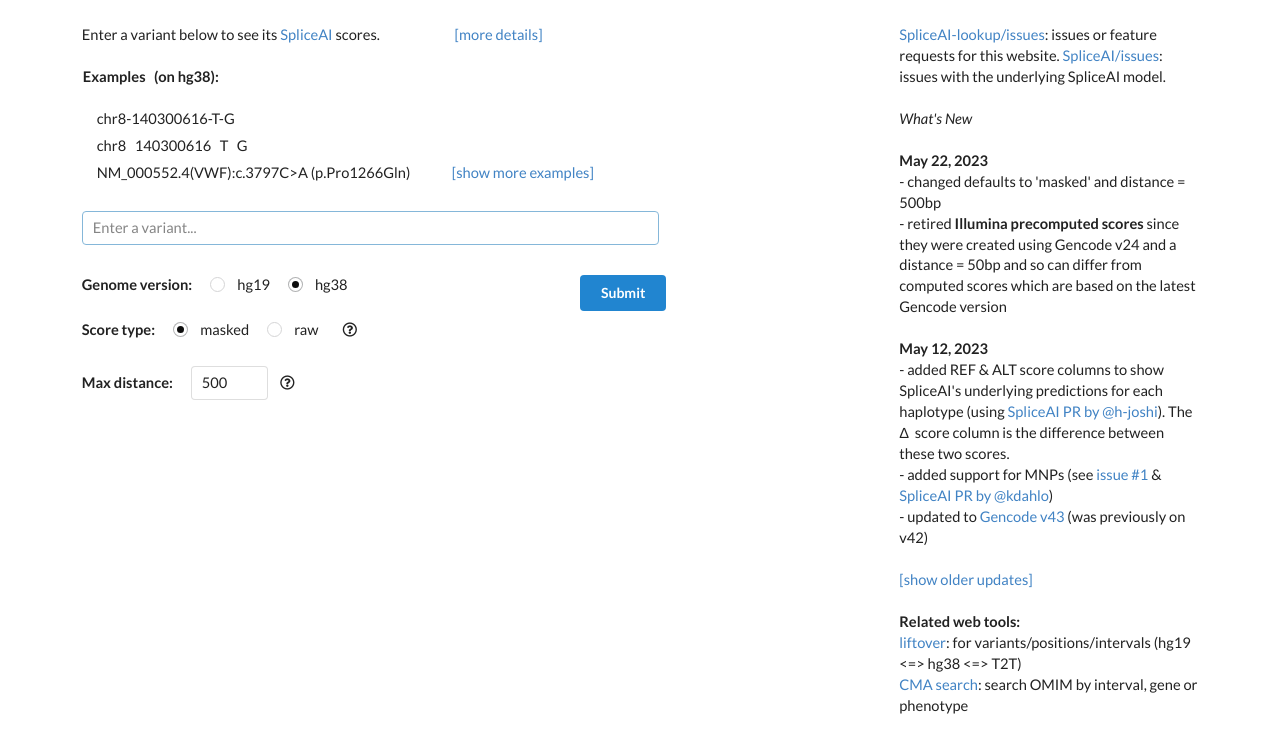
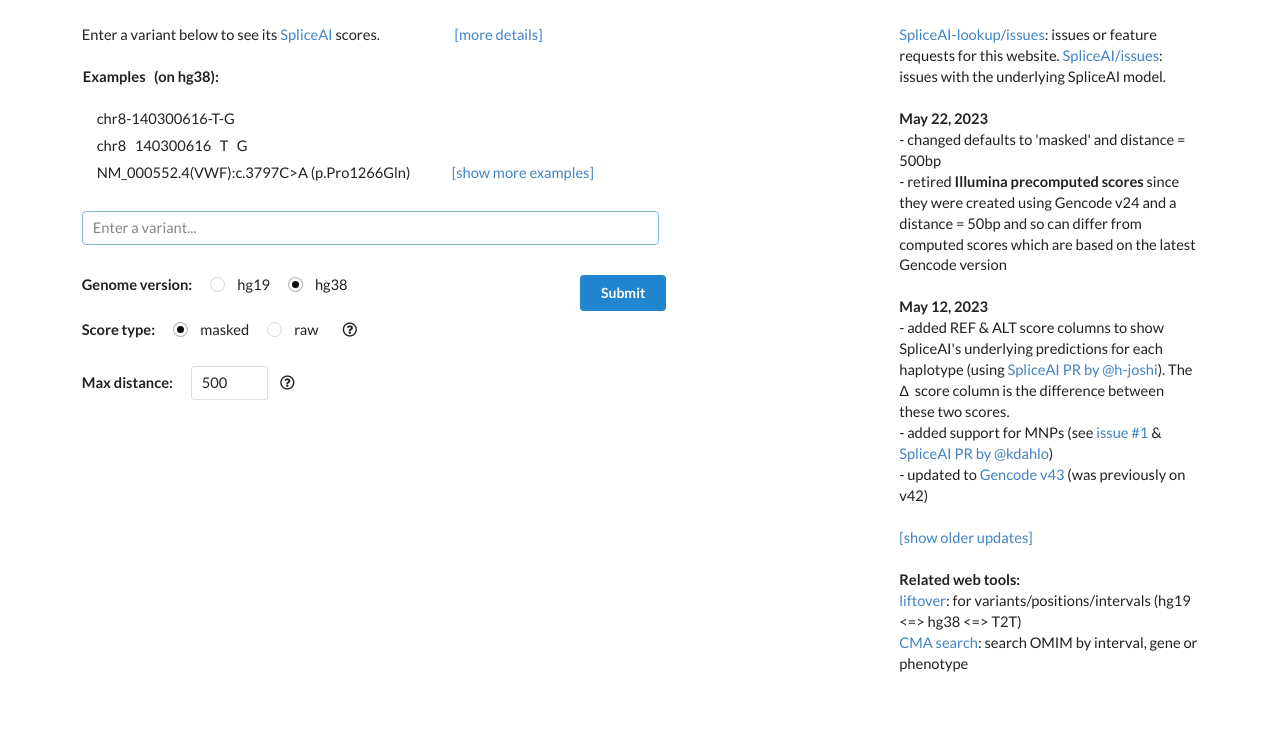
Before and after one commit to broadinstitute/SpliceAI-lookup, a plain HTML site: page index.html in a window 1280 px wide. Drawn offline with nearby package versions, Linux system fonts and the light colour scheme.

Commit message:
removed extra text

```diff
--- a/index.html
+++ b/index.html
@@ -224,8 +224,8 @@
                     <a href="https://github.com/broadinstitute/SpliceAI-lookup/issues" target="_blank">SpliceAI-lookup/issues</a>: issues or feature requests for this website.
                     <a href="https://github.com/illumina/SpliceAI" target="_blank">SpliceAI/issues</a>: issues with the underlying SpliceAI model.<br />
                     <br />
-                    <div><i>What's New</i></div>
-                    <br />
+                    <!-- <<div><i>What's New</i></div>
+                    <br /> -->
                     <b>May 22, 2023</b><br />
                     - changed defaults to 'masked' and distance = 500bp<br />
                     - retired <b>Illumina precomputed scores</b> since they were created using Gencode v24
```
